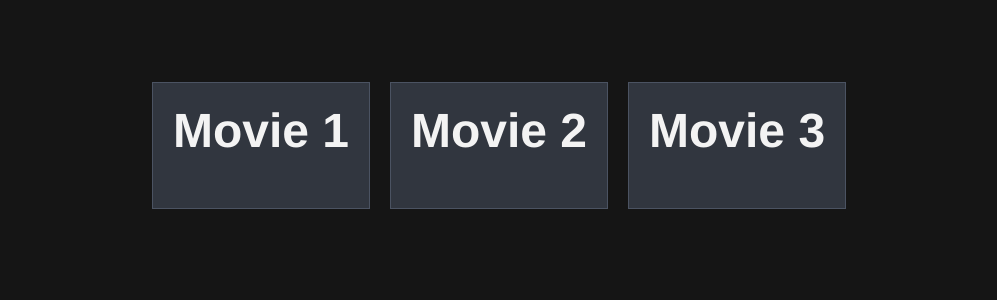
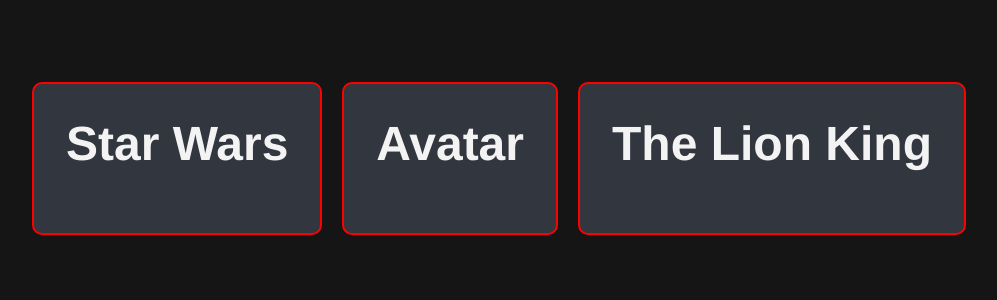
Before and after one commit to gabrieldnsilva/reactMovies, a React (Vite) app: page / in a window 1280 px wide. Shown: the top 300 px of the page, without its empty margins (141-1138 px from the left). Built offline with nearby package versions, Linux system fonts and the light colour scheme.

Commit message:
feat: transfer styles to better implementation using tailwindCSS

```diff
--- a/src/App.jsx
+++ b/src/App.jsx
@@ -2,13 +2,7 @@
 
 const Card = ( {title}) => {
   return (
-    <div style={{
-      border: '1px solid #4b5362',
-      padding: '20px',
-      margin: '10px',
-      backgroundColor: '#31363f',
-
-    }}>
+    <div className='card'>
       <h2>{title}</h2>
     </div>
   )
@@ -17,9 +11,9 @@
 const App = () => {
   return (
     <div className='card-container'>
-      <Card title="Movie 1" />
-      <Card title="Movie 2" />
-      <Card title="Movie 3" />
+      <Card title="Star Wars" rating={5} isCool={true} actors={[{name: 'Mark Hamill'}, {name: 'Harrison Ford'}, {name: 'Carrie Fisher'}]} />
+      <Card title="Avatar" rating={4} isCool={true} actors={[{name: 'Sam Worthington'}, {name: 'Zoe Saldana'}, {name: 'Sigourney Weaver'}]} />
+      <Card title="The Lion King" rating={5} isCool={true} actors={[{name: 'Matthew Broderick'}, {name: 'James Earl Jones'}, {name: 'Jeremy Irons'}]} />
     </div>
   )
 }
--- a/src/index.css
+++ b/src/index.css
@@ -25,3 +25,16 @@
   max-width: 1024px;
   margin: 0 auto;
 }
+
+.card {
+      border: 2px solid red;
+      padding: 20px;
+      margin: 10px;
+      background-color: #31363f;
+      border-radius: 10px;
+      min-height: 100px;
+      display: flex;
+      flex-direction: column;
+      justify-content: space-between;
+
+}
```
